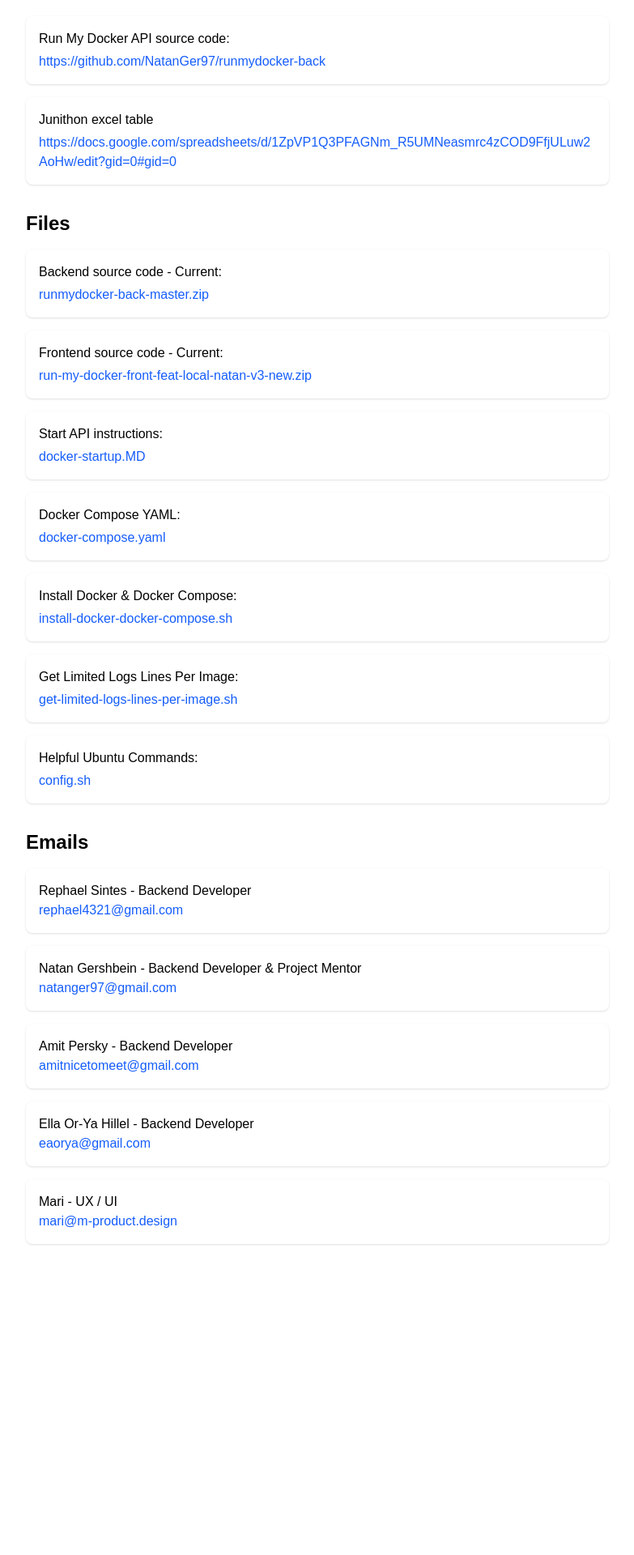
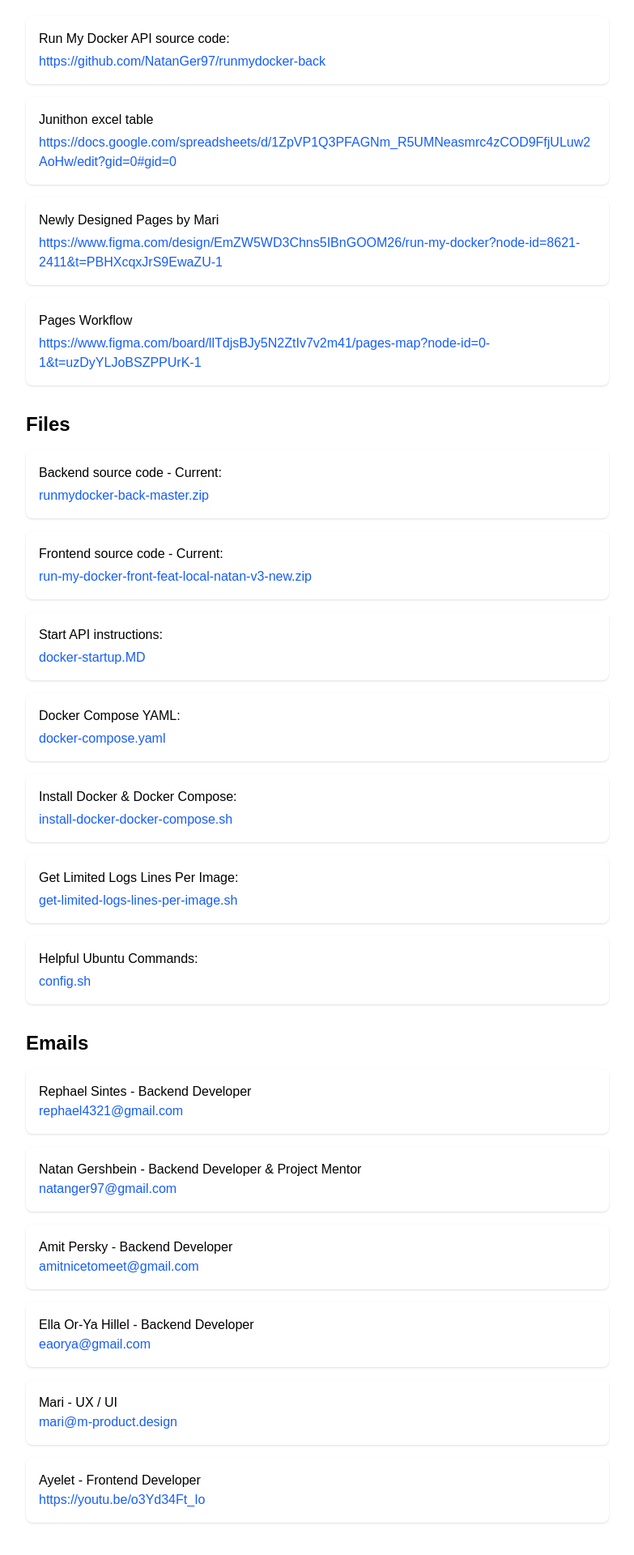
Before and after one commit to Rephael4321/run-my-docker-resources, a Next.js app: page / in a window 1280 px wide. Shown: the part 152-2072 px from the top of the page at 81% size, without its empty margins (248-1031 px from the left). Before the commit the page ends 1744 px from the top, so only its background shows below. Built offline with nearby package versions, Linux system fonts and the light colour scheme.

Commit message:
Updated files

```diff
--- a/src/app/page.js
+++ b/src/app/page.js
@@ -26,6 +26,28 @@
             className="text-blue-600 hover:underline break-words"
           >
             https://docs.google.com/spreadsheets/d/1ZpVP1Q3PFAGNm_R5UMNeasmrc4zCOD9FfjULuw2AoHw/edit?gid=0#gid=0
+          </a>
+        </li>
+        <li className="bg-white shadow p-4 rounded-lg">
+          <p className="font-medium mb-1">Newly Designed Pages by Mari</p>
+          <a
+            href="https://www.figma.com/design/EmZW5WD3Chns5IBnGOOM26/run-my-docker?node-id=8621-2411&t=PBHXcqxJrS9EwaZU-1"
+            target="_blank"
+            rel="noopener noreferrer"
+            className="text-blue-600 hover:underline break-words"
+          >
+            https://www.figma.com/design/EmZW5WD3Chns5IBnGOOM26/run-my-docker?node-id=8621-2411&t=PBHXcqxJrS9EwaZU-1
+          </a>
+        </li>
+        <li className="bg-white shadow p-4 rounded-lg">
+          <p className="font-medium mb-1">Pages Workflow</p>
+          <a
+            href="https://www.figma.com/board/llTdjsBJy5N2ZtIv7v2m41/pages-map?node-id=0-1&t=uzDyYLJoBSZPPUrK-1"
+            target="_blank"
+            rel="noopener noreferrer"
+            className="text-blue-600 hover:underline break-words"
+          >
+            https://www.figma.com/board/llTdjsBJy5N2ZtIv7v2m41/pages-map?node-id=0-1&t=uzDyYLJoBSZPPUrK-1
           </a>
         </li>
       </ul>
@@ -118,6 +140,10 @@
           <p>Mari - UX / UI</p>
           <p className="text-blue-600">mari@m-product.design</p>
         </li>
+        <li className="bg-white shadow p-4 rounded-lg">
+          <p>Ayelet - Frontend Developer</p>
+          <p className="text-blue-600">https://youtu.be/o3Yd34Ft_Io</p>
+        </li>
       </ul>
     </div>
   );
```
